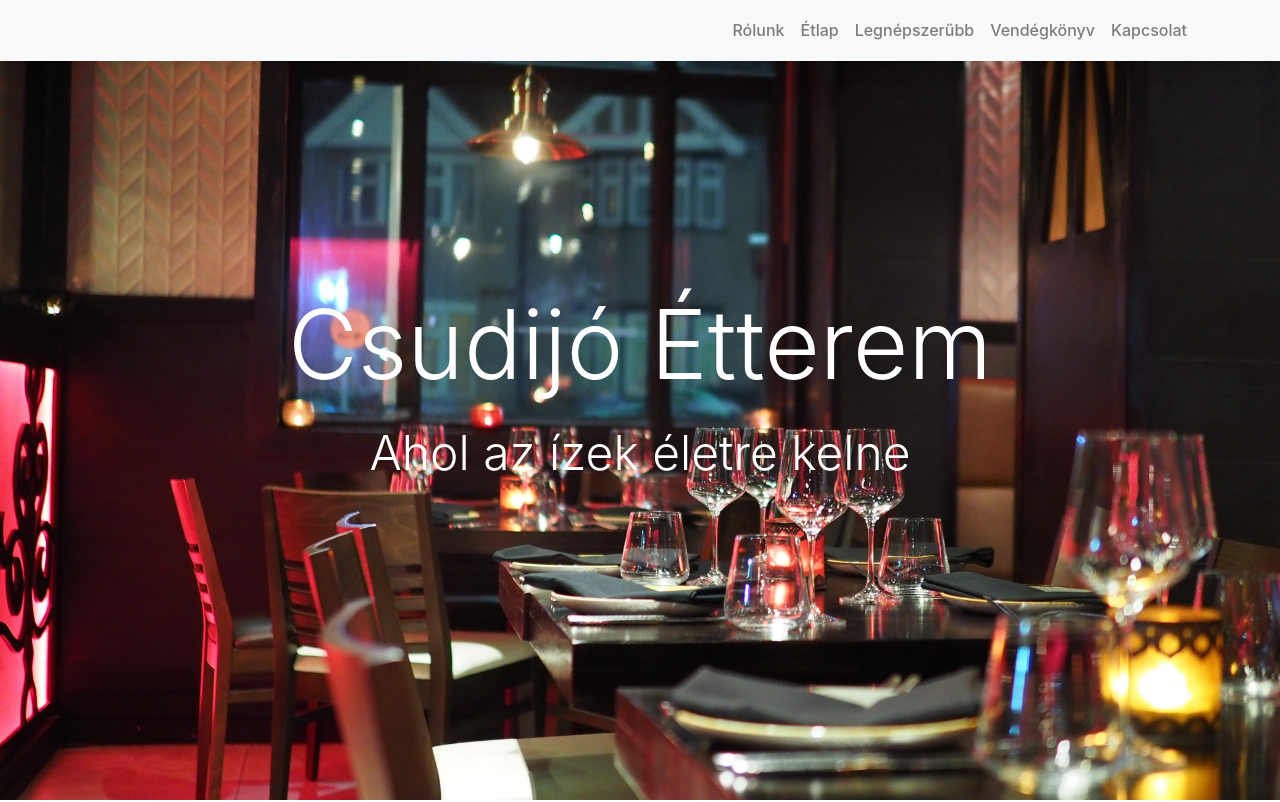
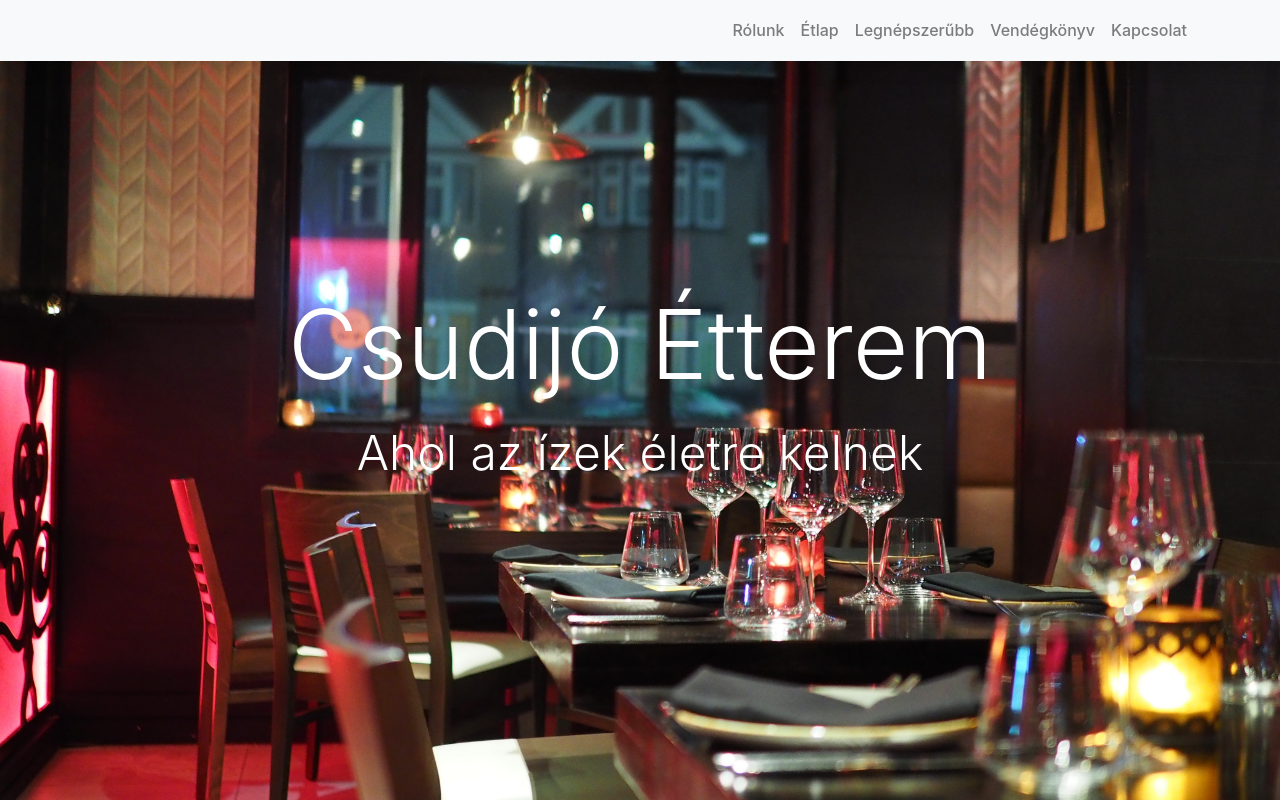
Before and after one commit to bogialmasi/csudijo, a plain HTML site: page index.html in a window 1280 px wide. Shown: the top 802 px of the page. Drawn offline with Linux system fonts and the light colour scheme.

Commit message:
Update index.html

```diff
--- a/index.html
+++ b/index.html
@@ -47,7 +47,7 @@
             <div class="row h-100 align-items-center">
                 <div class="col-12 text-center">
                     <h1>Csudijó Étterem</h1>
-                    <p id="motto">Ahol az ízek életre kelne</p>
+                    <p id="motto">Ahol az ízek életre kelnek</p>
                 </div>
             </div>
         </div>
```
